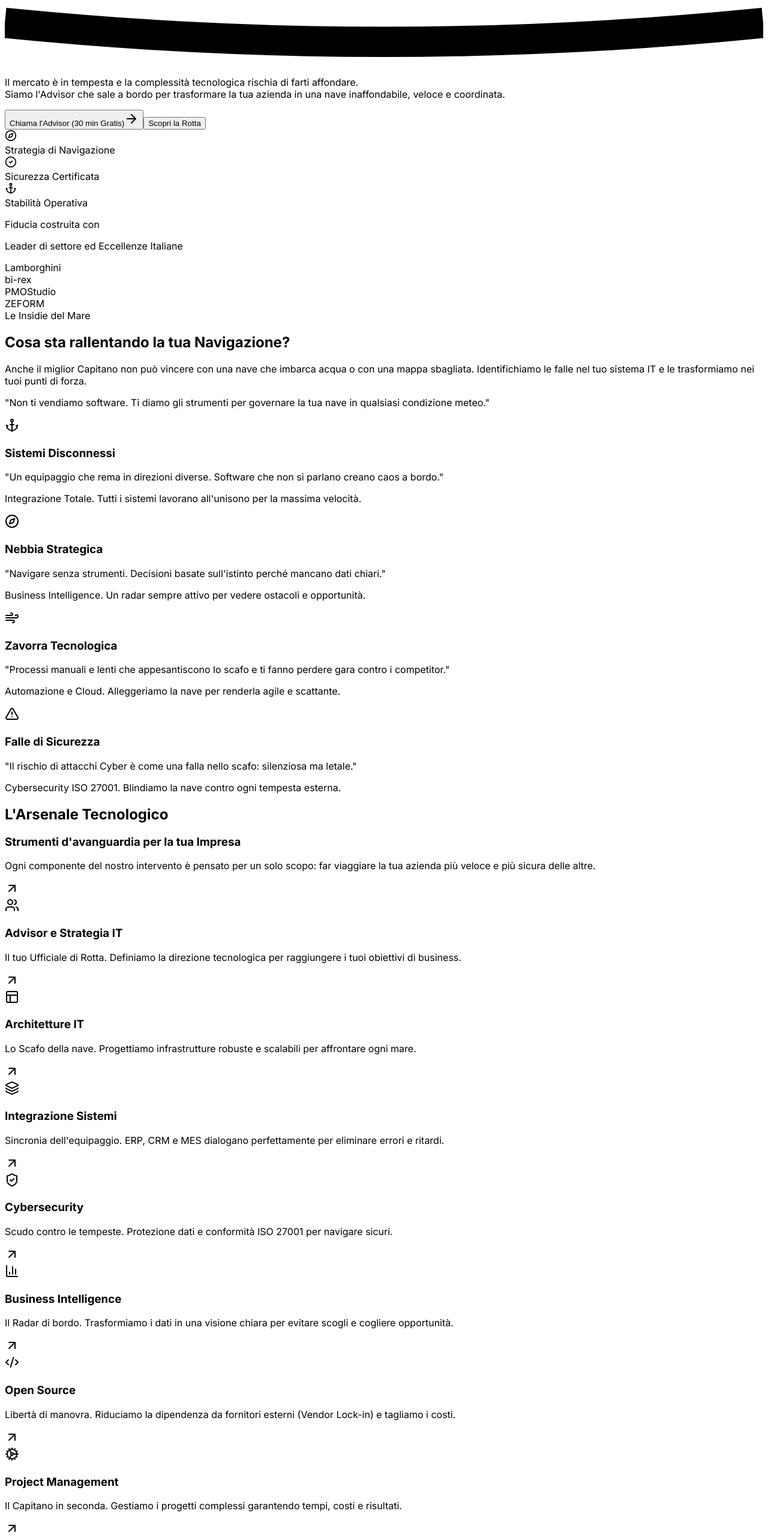
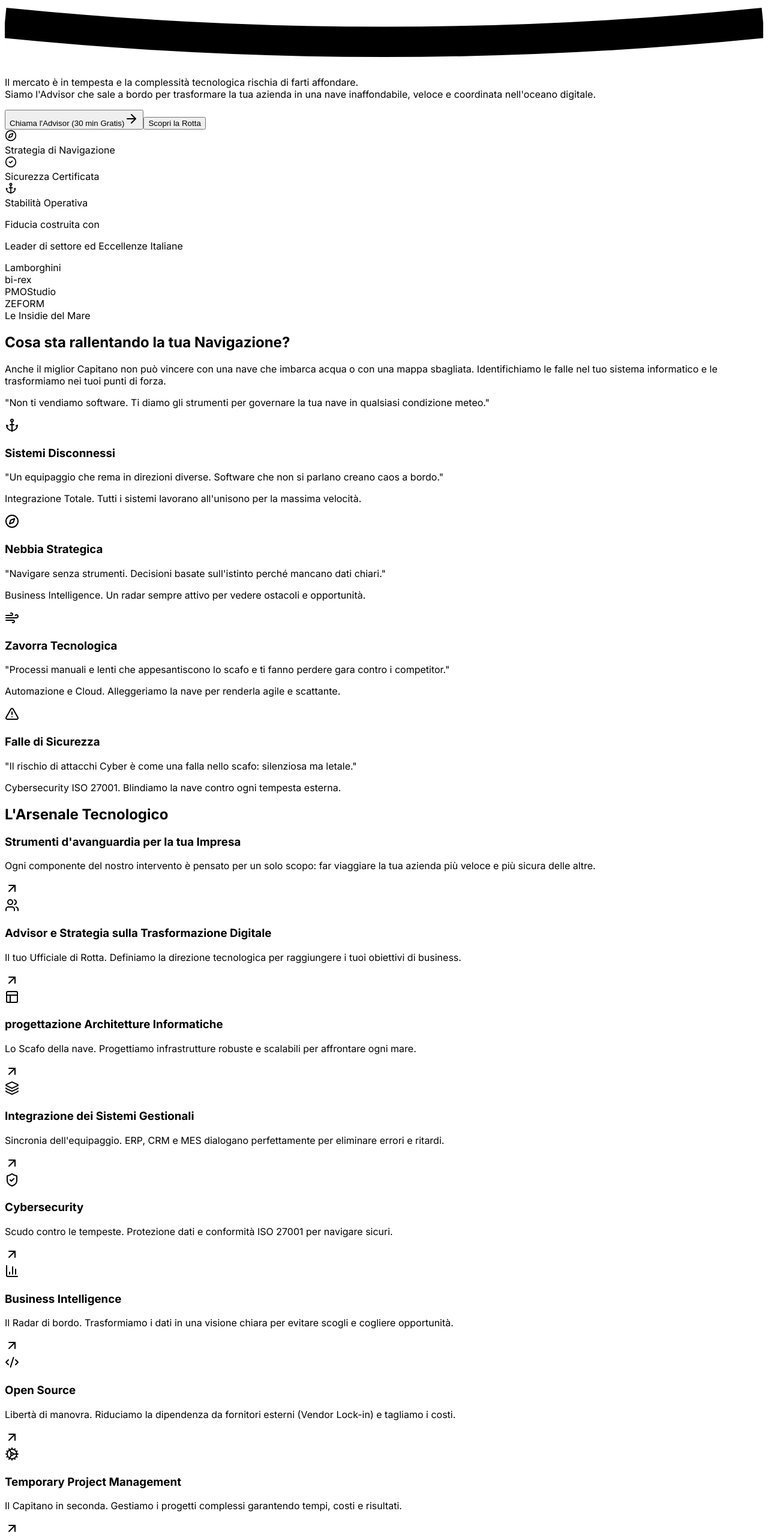
Before and after one commit to abeatbeyondlab/landing-new-v2, a Next.js app: page / in a window 1280 px wide. Shown: the part 1500-4064 px from the top of the page at 60% size. Built offline with nearby package versions, Linux system fonts and the light colour scheme.

Commit message:
fix copy

```diff
--- a/components/Hero.tsx
+++ b/components/Hero.tsx
@@ -42,7 +42,7 @@ export const Hero: React.FC = () => {
         {/* Subheadline */}
         <p className="text-lg md:text-2xl text-slate-300 max-w-3xl mb-10 leading-relaxed font-light animate-slide-up" style={{animationDelay: '0.2s'}}>
           Il mercato è in tempesta e la complessità tecnologica rischia di farti affondare. <br className="hidden md:block" />
-          Siamo l'Advisor che sale a bordo per trasformare la tua azienda in una nave inaffondabile, veloce e coordinata.
+          Siamo l'Advisor che sale a bordo per trasformare la tua azienda in una nave inaffondabile, veloce e coordinata nell'oceano digitale.
         </p>
 
         {/* CTA Group */}
--- a/components/Objections.tsx
+++ b/components/Objections.tsx
@@ -12,7 +12,7 @@ const faqs = [
   },
   {
     q: "Siete adatti a una piccola azienda?",
-    a: "Assolutamente. Il nostro metodo 'Engineered' è scalabile. Portiamo la qualità enterprise (come Lamborghini) alla portata delle PMI, tagliando il superfluo."
+    a: "Assolutamente. Il nostro metodo 'Engineered' è scalabile. Portiamo la qualità enterprise alla portata delle PMI, tagliando il superfluo."
   }
 ];
 
--- a/components/ProblemSolution.tsx
+++ b/components/ProblemSolution.tsx
@@ -48,7 +48,7 @@ export const ProblemSolution: React.FC = () => {
               Cosa sta rallentando la tua <span className="text-transparent bg-clip-text bg-gradient-to-r from-blue-600 to-cyan-500">Navigazione</span>?
             </h2>
             <p className="text-lg text-slate-600 mb-8 leading-relaxed">
-              Anche il miglior Capitano non può vincere con una nave che imbarca acqua o con una mappa sbagliata. Identifichiamo le falle nel tuo sistema IT e le trasformiamo nei tuoi punti di forza.
+              Anche il miglior Capitano non può vincere con una nave che imbarca acqua o con una mappa sbagliata. Identifichiamo le falle nel tuo sistema informatico e le trasformiamo nei tuoi punti di forza.
             </p>
             <div className="p-6 bg-slate-900 rounded-2xl text-white shadow-xl">
               <p className="font-medium italic">"Non ti vendiamo software. Ti diamo gli strumenti per governare la tua nave in qualsiasi condizione meteo."</p>
--- a/components/Services.tsx
+++ b/components/Services.tsx
@@ -4,17 +4,17 @@ import { ServiceItem } from '../types';
 
 const services: ServiceItem[] = [
   {
-    title: "Advisor e Strategia IT",
+    title: "Advisor e Strategia sulla Trasformazione Digitale",
     description: "Il tuo Ufficiale di Rotta. Definiamo la direzione tecnologica per raggiungere i tuoi obiettivi di business.",
     icon: Users
   },
   {
-    title: "Architetture IT",
+    title: "progettazione Architetture Informatiche",
     description: "Lo Scafo della nave. Progettiamo infrastrutture robuste e scalabili per affrontare ogni mare.",
     icon: Layout
   },
   {
-    title: "Integrazione Sistemi",
+    title: "Integrazione dei Sistemi Gestionali",
     description: "Sincronia dell'equipaggio. ERP, CRM e MES dialogano perfettamente per eliminare errori e ritardi.",
     icon: Layers
   },
@@ -34,7 +34,7 @@ const services: ServiceItem[] = [
     icon: Code2
   },
   {
-    title: "Project Management",
+    title: "Temporary Project Management",
     description: "Il Capitano in seconda. Gestiamo i progetti complessi garantendo tempi, costi e risultati.",
     icon: Cog
   },
```
